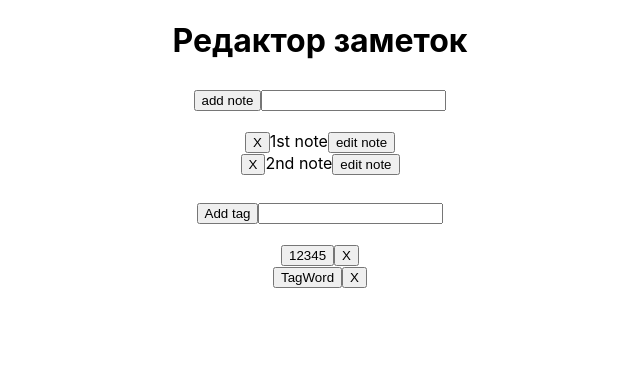
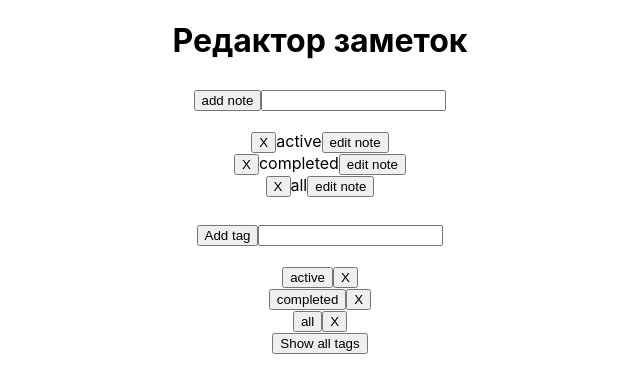
Before and after one commit to ivan-kevra/text-editor-with-tags, a React (Create React App) app: page / in a window 1280 px wide. Shown: the top 392 px of the page, without its empty margins (320-960 px from the left). Built offline with nearby package versions, Linux system fonts and the light colour scheme.

Commit message:
added json

```diff
--- a/src/App.tsx
+++ b/src/App.tsx
@@ -7,14 +7,43 @@ import {Tags, TagType} from "./components/Tags/Tags";
 
 export const App = () => {
 
-    const [notes, setNotes] = useState<Array<NoteType>>([
-        {id: v1(), title: '1st note'},
-        {id: v1(), title: '2nd note'},
-    ])
-    const [tags, setTags] = useState<Array<TagType>>([
-        {id: v1(), title: '12345'},
-        {id: v1(), title: 'TagWord'}
-    ])
+    const state = {
+        "notes": [
+            {
+                "id": "f706d4b0-ca5e-11ed-8023-09a570543186",
+                "title": "active"
+            },
+            {
+                "id": "f706fbc0-ca5e-11ed-8023-09a570543186",
+                "title": "completed"
+            },
+            {
+                "id": "f706fbc1-ca5e-11ed-8023-09a570543186",
+                "title": "all"
+            }
+        ],
+        "tags": [
+            {
+                "id": "f706fbc2-ca5e-11ed-8023-09a570543186",
+                "title": "active"
+            },
+            {
+                "id": "f706fbc3-ca5e-11ed-8023-09a570543186",
+                "title": "completed"
+            },
+            {
+                "id": "f706fbc4-ca5e-11ed-8023-09a570543186",
+                "title": "all"
+            }
+        ]
+    }
+
+
+    const [notes, setNotes] = useState<Array<NoteType>>(state.notes)
+    const [tags, setTags] = useState<Array<TagType>>(state.tags)
+
+
+    let [filter, setFilter] = useState<string | null>(null)
 
     const addNote = (title: string) => {
         setNotes([{id: v1(), title}, ...notes])
@@ -34,18 +63,35 @@ export const App = () => {
         setTags([...newTags, ...tags])
     }
 
+    const changeTagFilter = (filterValue: string) => {
+        console.log('filter changed')
+        setFilter(filterValue)
+    }
+    const showAllTagsHandler = () => {
+        setFilter(null)
+    }
+
+    let filteredNotes = notes
+
+    if (filter) {
+        filteredNotes = filteredNotes.filter((note) => note.title == filter)
+    }
+
     return (
         <div className="App">
             <h1>Редактор заметок</h1>
             <Notes
-                notes={notes}
+                notes={filteredNotes}
                 addNote={addNote}
                 removeNote={removeNote}
                 tags={tags}
                 addTagsFromNotes={addTagsFromNotes}/>
             <Tags tags={tags}
                   addTag={addTag}
-                  removeTag={removeTag}/>
+                  removeTag={removeTag}
+                  filter={filter}
+                  changeTagFilter={changeTagFilter}/>
+            <button onClick={showAllTagsHandler}>Show all tags</button>
         </div>
     );
 }
--- a/src/components/Notes/Notes.tsx
+++ b/src/components/Notes/Notes.tsx
@@ -19,26 +19,21 @@ type NotesPropsType = {
 export const Notes: React.FC<NotesPropsType> = (props) => {
     const [title, setTitle] = useState('')
     const addNoteHandler = () => {
-        props.addNote(title)
+        props.addNote(title.replace(/[^a-zа-яё0-9\s]/gi, ' '))
         setTitle('')
 
-
         let titleArray = title.trim().split(' ') // из строки сделали массив для обработки
-
         let newArray: Array<TagType> = []
 
         for (let i = 0; i < titleArray.length; i++) {
-
             if (titleArray[i].startsWith('#')) {
-                let newTag = {id: v1(), title: titleArray[i]}
+                let newTag = {id: v1(), title: titleArray[i].replace(/[^a-zа-яё0-9\s]/gi, ' ')}
                 newArray = [newTag, ...newArray]
-                console.log(newArray)
+                props.addTagsFromNotes(newArray)
             }
-            props.addTagsFromNotes(newArray)
         }
     }
     const setNoteTitle = (event: ChangeEvent<HTMLInputElement>) => setTitle(event.currentTarget.value)
-
 
     return (
         <div>
--- a/src/components/Tags/Tags.tsx
+++ b/src/components/Tags/Tags.tsx
@@ -4,11 +4,12 @@ export type TagType = {
     id: string
     title: string
 }
-
 type TagsPropsType = {
     tags: Array<TagType>
     addTag: (title: string) => void
     removeTag: (id: string) => void
+    changeTagFilter: (filterValue: string) => void
+    filter: string | null
 }
 
 export const Tags: React.FC<TagsPropsType> = (props) => {
@@ -29,9 +30,12 @@ export const Tags: React.FC<TagsPropsType> = (props) => {
 
             {props.tags.map((tag) => {
                     const removeTagHandler = () => props.removeTag(tag.id)
+
+                    const changeTagFilterHandler = () => props.changeTagFilter(tag.title)
+
                     return (
                         <div key={tag.id}>
-                            <button>{tag.title}</button>
+                            <button onClick={changeTagFilterHandler}>{tag.title}</button>
                             <button onClick={removeTagHandler}>X</button>
                         </div>
                     )
```
Also changed, not shown: src/state.json (added, +30 -0 lines).
